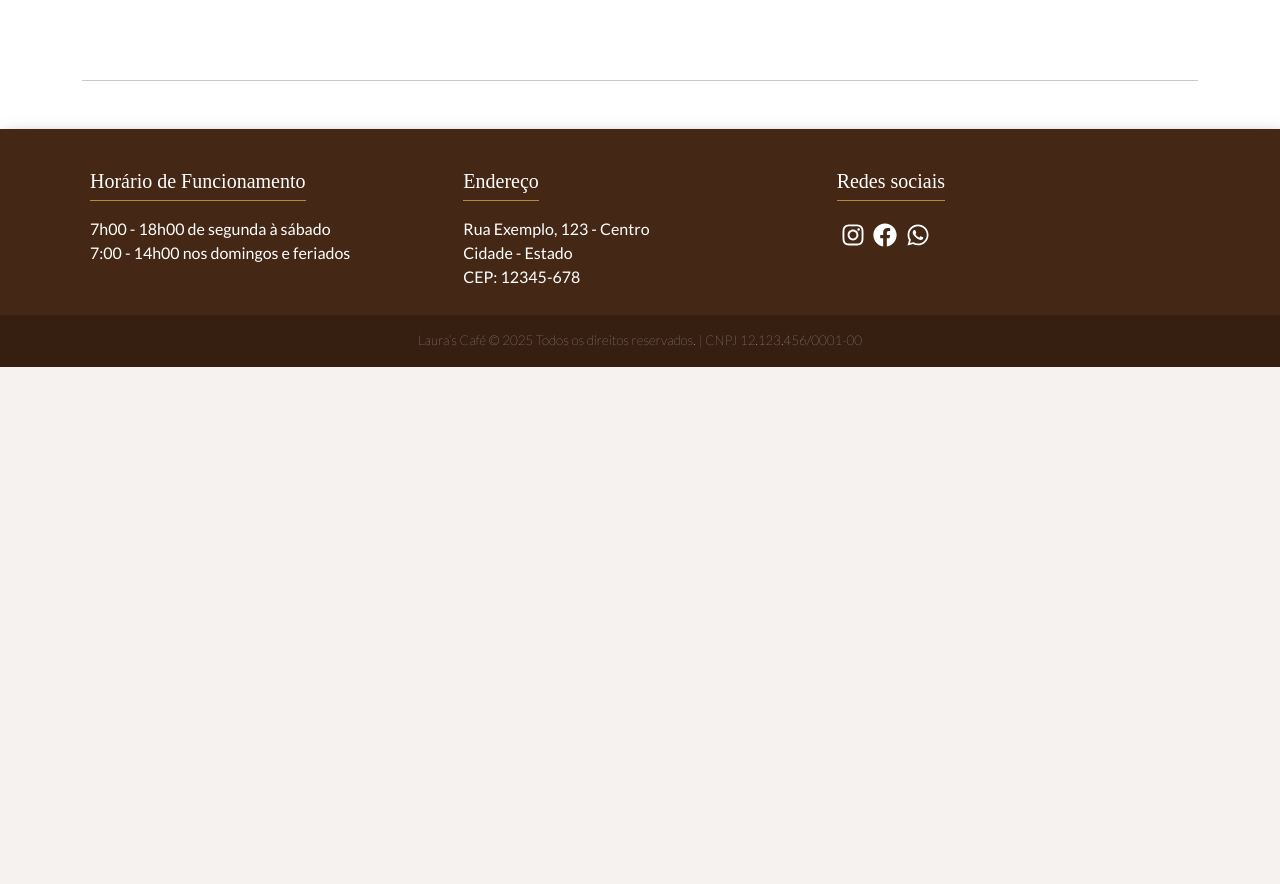
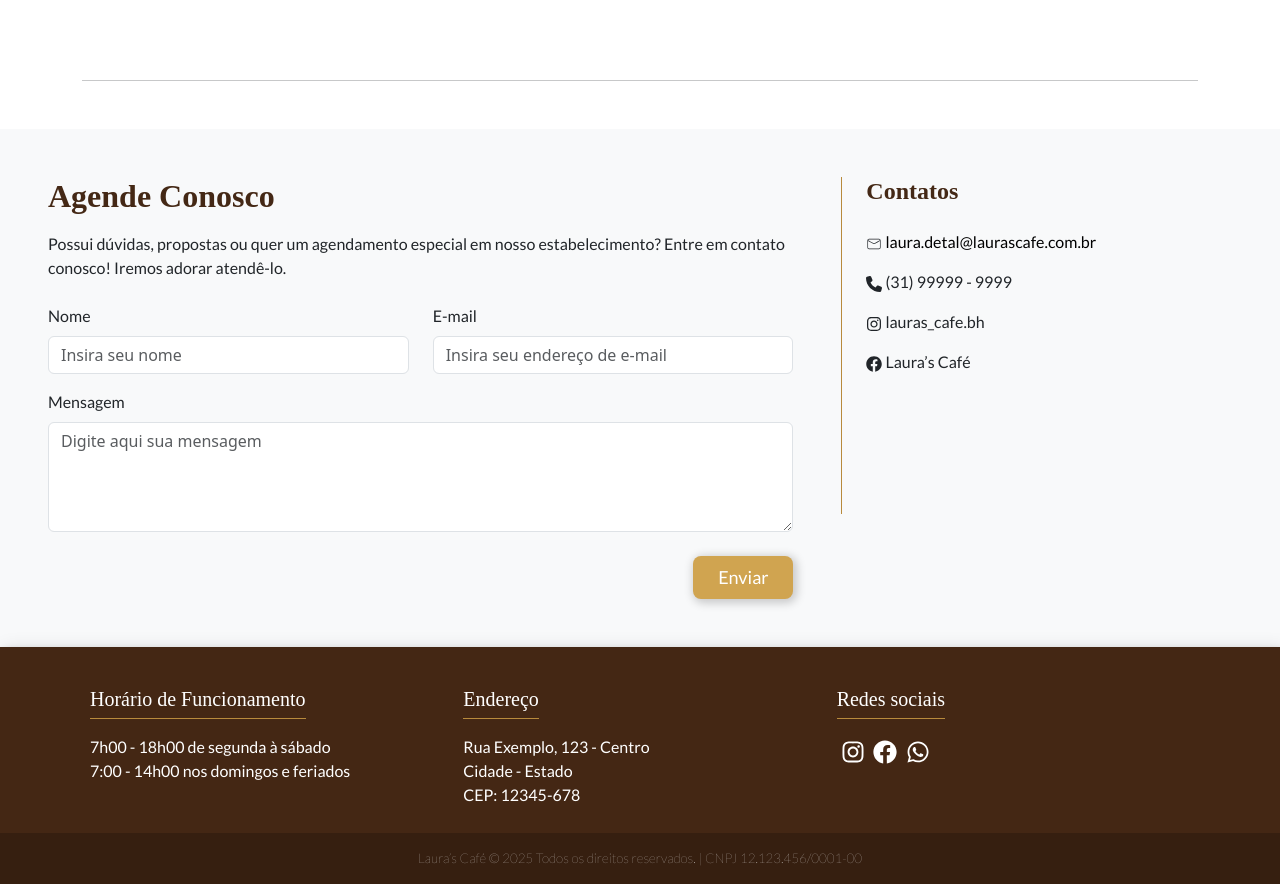
Before and after one commit to LucasLeme04/laura-cafe, a React (Vite) app in the folder lauras-cafe/: page / in a window 1280 px wide. Shown: the part 2480-3364 px from the top of the page. Before the commit the page ends 2847 px from the top, so only its background shows below. Built offline with nearby package versions, Linux system fonts and the light colour scheme.

Commit message:
Adicionando formulário de contato
Sem a funcionalidade ainda.

```diff
--- a/lauras-cafe/src/pages/Contact.tsx
+++ b/lauras-cafe/src/pages/Contact.tsx
@@ -1,6 +1,6 @@
-import { Col, Row, Form } from 'react-bootstrap';
+import { Col, Row, Form, Container, Button } from 'react-bootstrap';
 // Importando ícones para os contatos
-import { FaInstagram, FaFacebook, FaWhatsapp } from "react-icons/fa";
+import { FaInstagram, FaFacebook } from "react-icons/fa";
 import { FaPhone } from "react-icons/fa6";
 import { CiMail } from "react-icons/ci";
 
@@ -10,11 +10,50 @@ function Contact() {
     return (
         <>
         <section id="contact">
-        <Col>
-        <Row>
+            <Container fluid className="bg-light p-5 d-flex justify-content-center">
+                <Row>
+                    <Col md={8} className= "pe-5">
+                        <h2 className="mb-3 fw-bold text-left playfair-display-regular contact-title">Agende Conosco</h2>
+                        <p className="mb-4 text-left lato-regular">
+                            Possui dúvidas, propostas ou quer um agendamento especial em nosso estabelecimento?
+                            Entre em contato conosco! Iremos adorar atendê-lo.
+                        </p>
+                        <Form className="contact-form">
+                            <Row className="mb-3">
+                                <Col md={6}>
+                                    <Form.Group controlId="formNome" className='text-left'>
+                                        <Form.Label className="lato-regular">Nome</Form.Label>
+                                        <Form.Control type="text" placeholder="Insira seu nome" />
+                                    </Form.Group>
+                                </Col>
+                                <Col md={6}>
+                                    <Form.Group controlId="formEmail" className='text-left'>
+                                        <Form.Label className="lato-regular">E-mail</Form.Label>
+                                        <Form.Control type="email" placeholder="Insira seu endereço de e-mail" />
+                                    </Form.Group>
+                                </Col>
+                            </Row>
 
-        </Row>
-        </Col>
+                            <Form.Group className="mb-3 text-left" controlId="formMensagem" >
+                                <Form.Label className="lato-regular">Mensagem</Form.Label>
+                                <Form.Control as="textarea" rows={4} placeholder="Digite aqui sua mensagem" />
+                            </Form.Group>
+
+                            <Button variant="primary" className="btn-custom btn-form mt-2 lato-regular">
+                                Enviar
+                            </Button>
+                        </Form>
+                    </Col>
+
+                    <Col md={3} className="mt-5 mt-md-0 ps-4 border-left-custom">
+                        <h4 className="fw-bold text-brown mb-4 text-left playfair-display-regular contact-title">Contatos</h4>
+                        <p className='text-left lato-regular'><CiMail /> <a href="mailto:laura.detal@laurascafe.com.br" className="no-decoration">laura.detal@laurascafe.com.br</a></p>
+                        <p className='text-left lato-regular' ><FaPhone /> (31) 99999 - 9999</p>
+                        <p className='text-left lato-regular'><FaInstagram /> lauras_cafe.bh</p>
+                        <p className='text-left lato-regular'><FaFacebook /> Laura’s Café</p>
+                    </Col>
+                </Row>
+            </Container>
         </section>
         </>
     );
```
